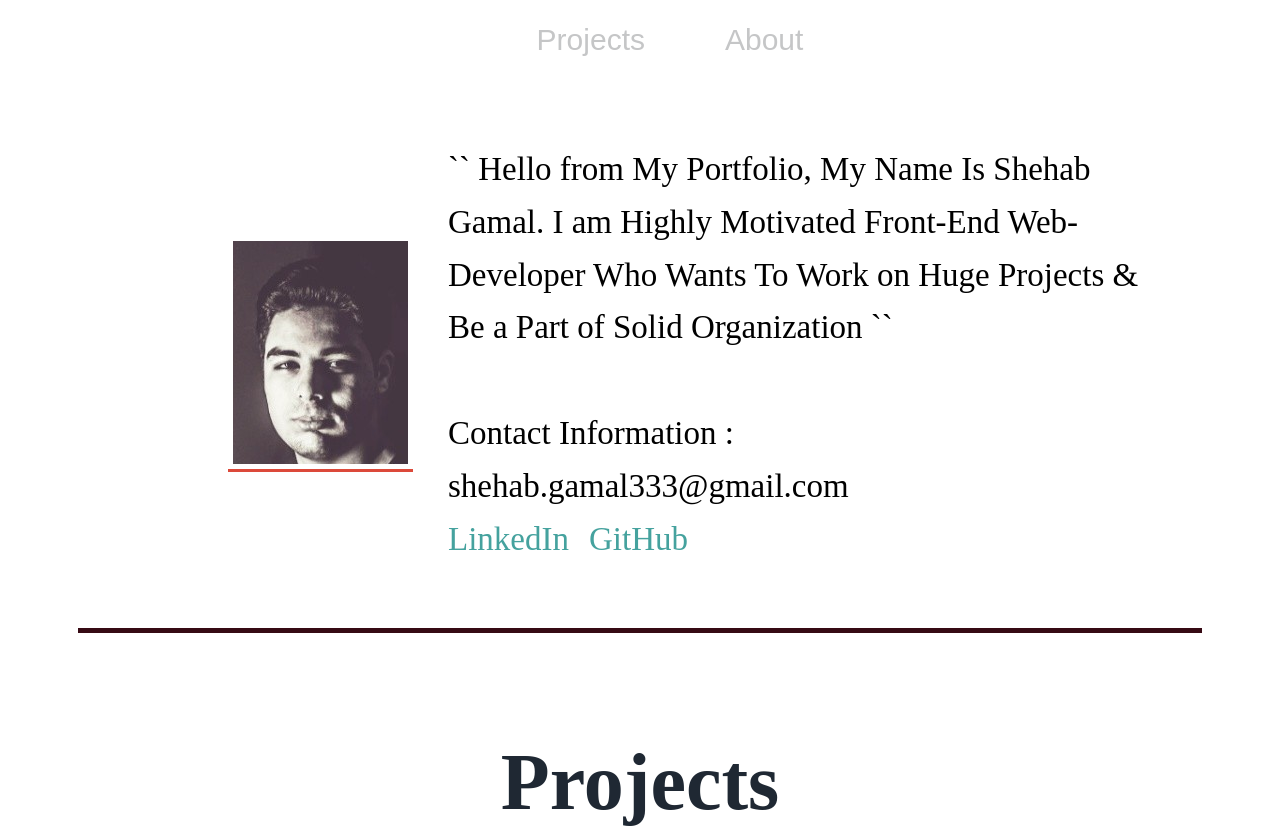
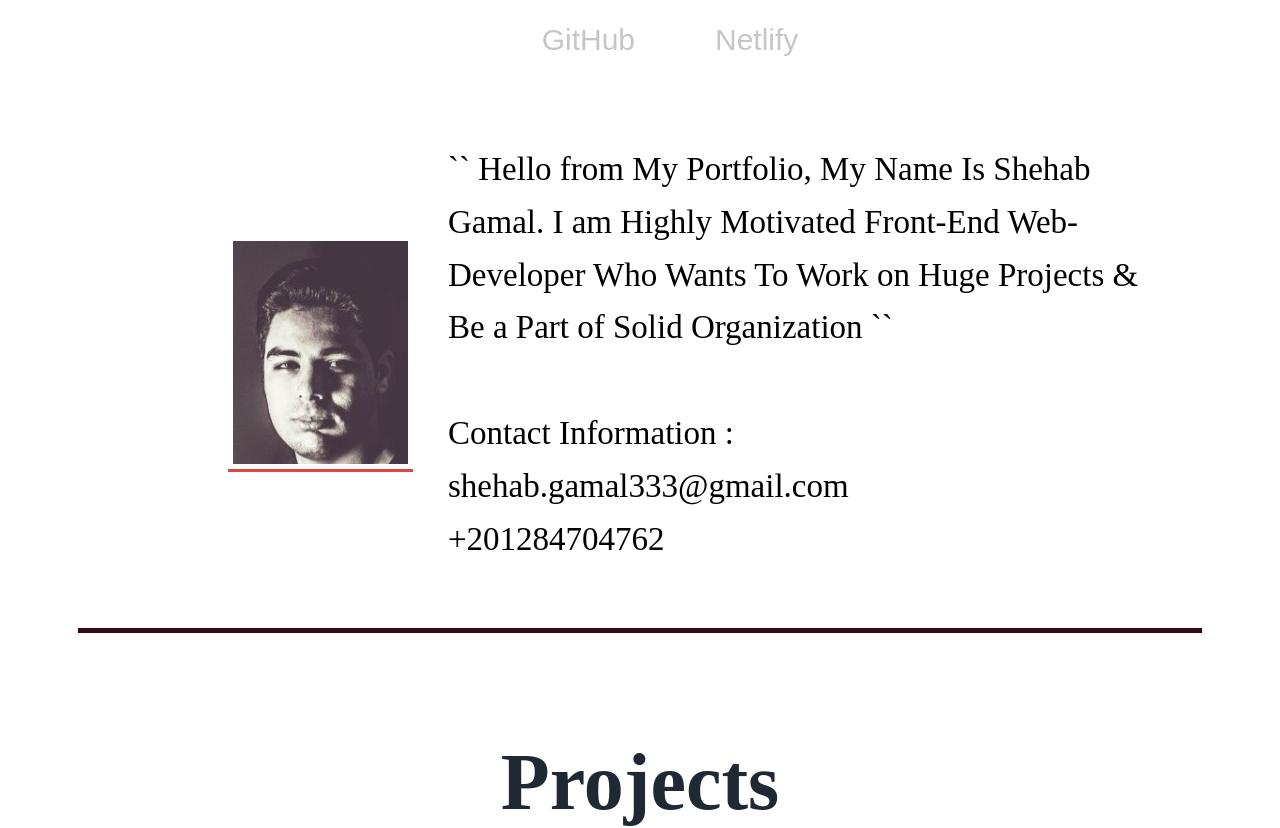
Before and after one commit to ShehabGamal/Personal-Portfolio, a React (Create React App) app: page / in a window 1280 px wide. Shown: the top 828 px of the page. Built offline with nearby package versions, Linux system fonts and the light colour scheme.

Commit message:
Recreating NavBar

```diff
--- a/src/Components/About/About.js
+++ b/src/Components/About/About.js
@@ -38,14 +38,7 @@ const Intro = styled.p`
   float: left;
   flex-wrap: wrap;
 `;
-const OutsideLinks = styled.a`
-  display: flex;
-  text-decoration: none;
-  color: ${(props) => props.theme.extraColor};
-`;
-const OutsideLinks1 = styled(OutsideLinks)`
-  margin-left: 20px;
-`;
+
 const About = () => {
   return (
     <BasicDiv id="About">
@@ -60,15 +53,7 @@ const About = () => {
         <br />
         shehab.gamal333@gmail.com
         <br />
-        <OutsideLinks
-          href="https://www.linkedin.com/in/shehab-el-deen-gamal-773010130/"
-          target="_Blank"
-        >
-          LinkedIn
-        </OutsideLinks>
-        <OutsideLinks1 href="https://github.com/ShehabGamal" target="_Blank">
-          GitHub
-        </OutsideLinks1>
+        +201284704762
       </Intro>
     </BasicDiv>
   );
--- a/src/Components/Nav bar/Nav.js
+++ b/src/Components/Nav bar/Nav.js
@@ -20,8 +20,15 @@ const Navbar = () => {
     <div className="navbar">
       <div className="container">
         <ul>
-          <BasicNavLink href="#Portfolio">Projects</BasicNavLink>
-          <BasicNavLink href="#About">About</BasicNavLink>
+          <BasicNavLink href="https://github.com/ShehabGamal" target="_Blank">
+            GitHub
+          </BasicNavLink>
+          <BasicNavLink
+            href="https://app.netlify.com/teams/shehabgamal/overview"
+            target="_Blank"
+          >
+            Netlify
+          </BasicNavLink>
         </ul>
       </div>
     </div>
```
